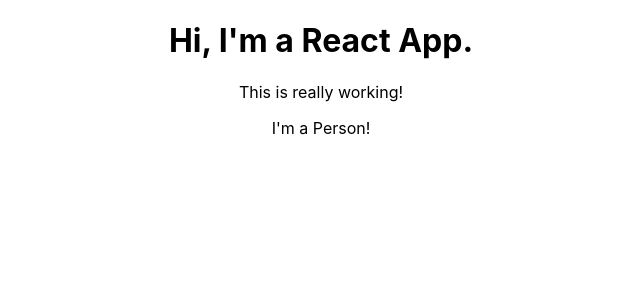
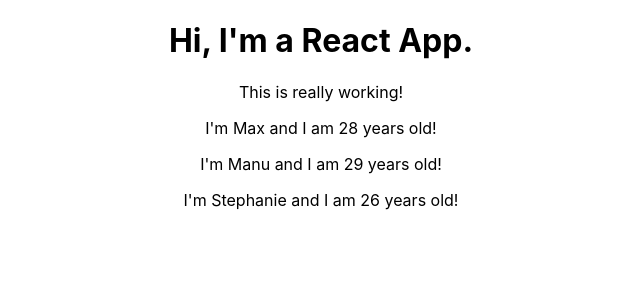
Before and after one commit to littlecloud1/React-Practices, a React (Create React App) app: page / in a window 1280 px wide. Shown: the top 300 px of the page, without its empty margins (319-959 px from the left). Built offline with nearby package versions, Linux system fonts and the light colour scheme.

Commit message:
feats: add dynamic components-Person.

```diff
--- a/src/App.js
+++ b/src/App.js
@@ -8,8 +8,9 @@
             <div className="App">
                 <h1>Hi, I'm a React App.</h1>
                 <p> This is really working!</p>
-                <Person>
-                </Person>
+                <Person name="Max" age="28"/>
+                <Person name="Manu" age="29" >My Hoobies: Racing</Person>
+                <Person name="Stephanie" age="26"/>
             </div>
             //<h1>Another heading</h1> count do this, can only have one root element
         );
--- a/src/Person/Person.js
+++ b/src/Person/Person.js
@@ -2,8 +2,8 @@
 
 
 
-const person = () => {
-    return <p>I'm a Person!</p>
+const person = (props) => {
+    return <p>I'm {props.name} and I am {props.age} years old!</p>
 
 };
 
```
